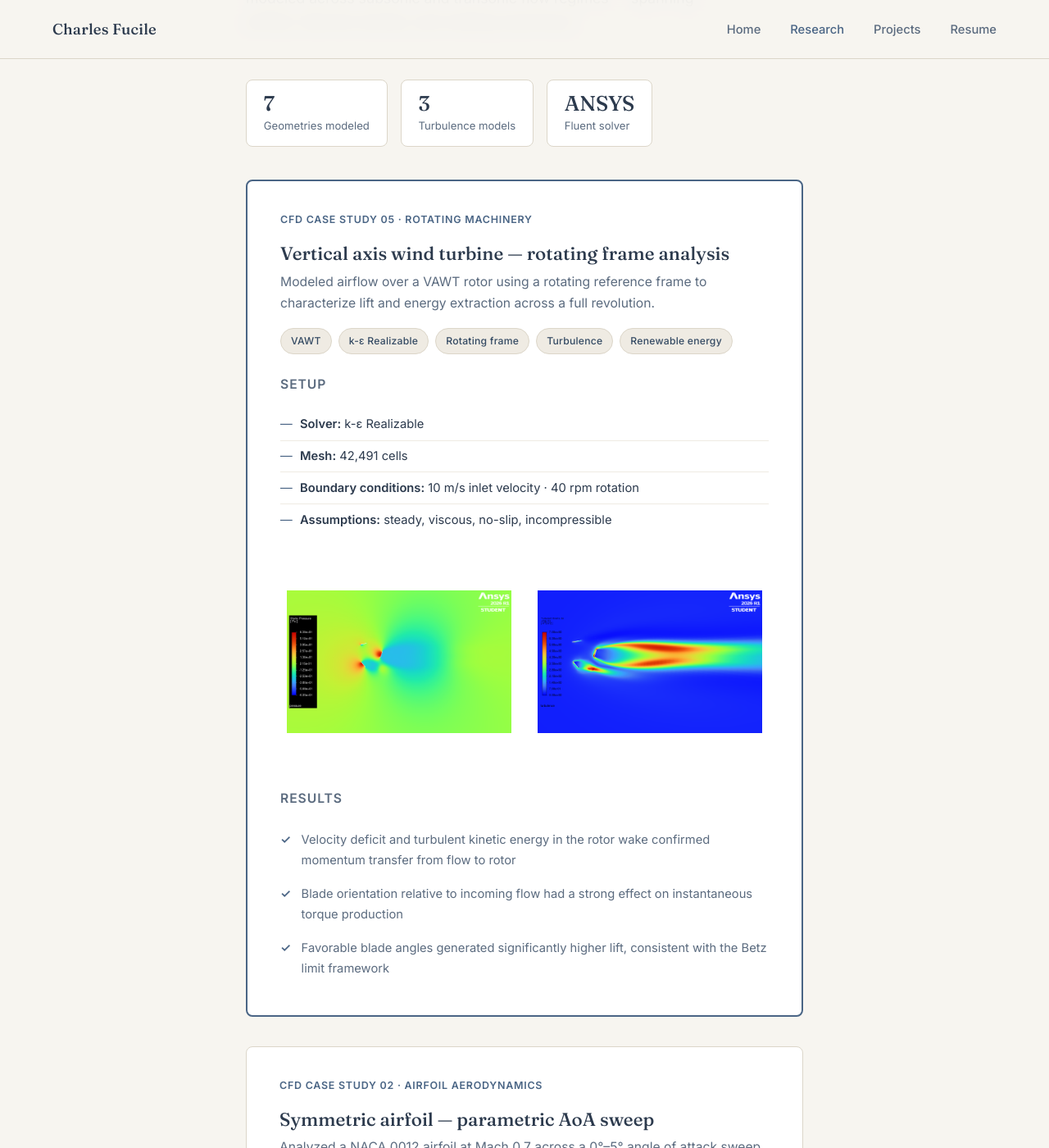
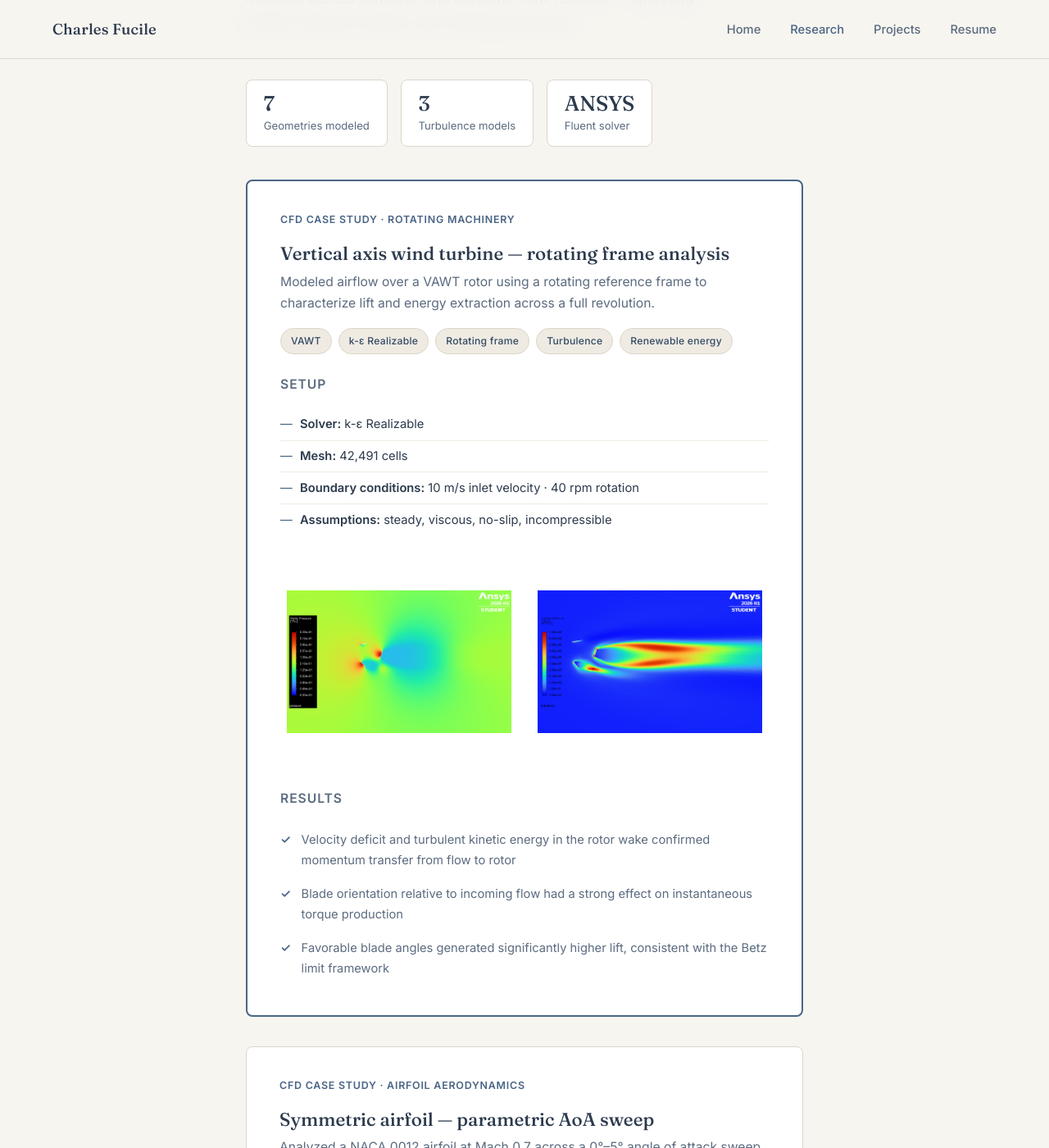
Before and after one commit to cfucile3/Portfolio, a Jekyll site: the page built from research.html, in a window 1280 px wide and 1400 px high, scrolled down 365 px. Shown: the whole window at 82% size. Built offline with Jekyll 4.4.1, drawn with Linux system fonts in a browser that asks for light colours; some of the changed text lies outside the part shown.

Commit message:
Update research.html

```diff
--- a/research.html
+++ b/research.html
@@ -125,7 +125,7 @@ description: "CFD research at Georgia Tech — ANSYS Fluent analysis of airfoils
 
   <!-- ─── FEATURED: VAWT ──────────────────────────────────── -->
   <div class="card card-featured" id="vawt">
-    <div class="card-meta">CFD case study 05 · Rotating machinery</div>
+    <div class="card-meta">CFD case study · Rotating machinery</div>
     <h3>Vertical axis wind turbine — rotating frame analysis</h3>
     <p class="study-summary">
       Modeled airflow over a VAWT rotor using a rotating reference frame to
@@ -165,7 +165,7 @@ description: "CFD research at Georgia Tech — ANSYS Fluent analysis of airfoils
 
   <!-- ─── STUDY 1 ─────────────────────────────────────────── -->
   <div class="card" id="naca0012">
-    <div class="card-meta">CFD case study 02 · Airfoil aerodynamics</div>
+    <div class="card-meta">CFD case study · Airfoil aerodynamics</div>
     <h3>Symmetric airfoil — parametric AoA sweep</h3>
     <p class="study-summary">
       Analyzed a NACA 0012 airfoil at Mach 0.7 across a 0°–5° angle of attack
@@ -206,7 +206,7 @@ description: "CFD research at Georgia Tech — ANSYS Fluent analysis of airfoils
 
   <!-- ─── STUDY 2 ─────────────────────────────────────────── -->
   <div class="card card-featured" id="nozzle">
-    <div class="card-meta">CFD case study 04 · Internal flow</div>
+    <div class="card-meta">CFD case study · Internal flow</div>
     <h3>Axisymmetric nozzle — compressible flow validation</h3>
     <p class="study-summary">
       Modeled compressible flow through a converging-diverging nozzle
```
